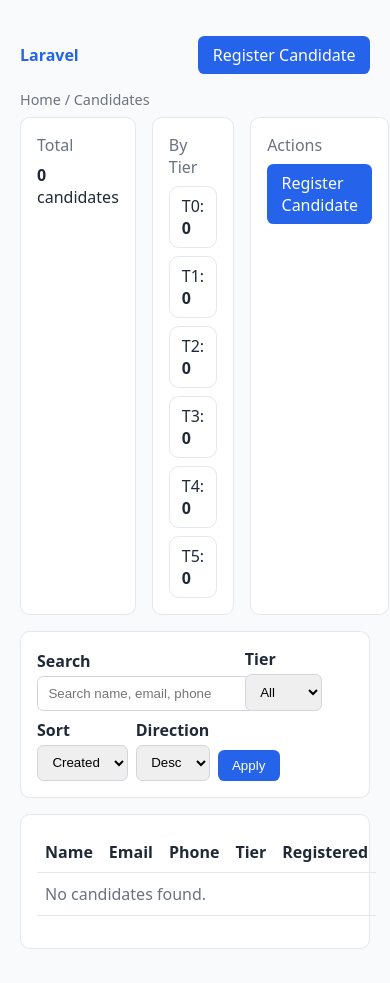
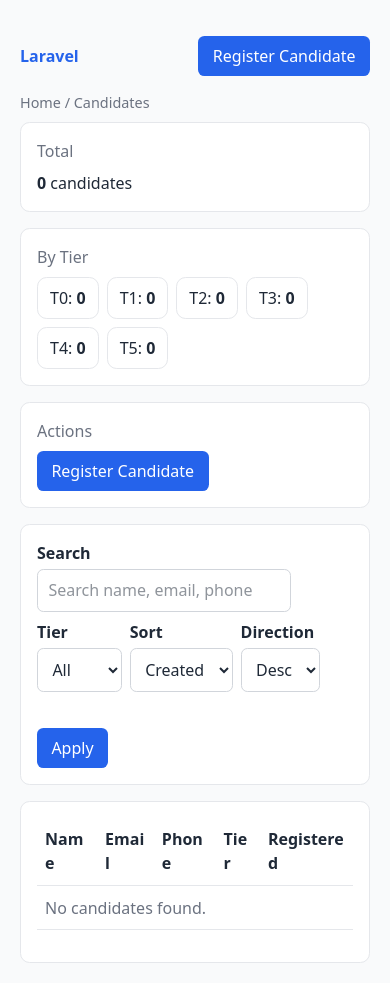
Before and after one commit to MarkColeMukisa/candidate_cat_platform, a Laravel app: page /candidates in a window 390 px wide. Before the commit the page ends 949 px from the top, so only its background shows below. Run offline with Laravel 12, Linux system fonts and the light colour scheme; data that the repository does not hold is empty; style sheets or scripts are compiled from the project's sources.

Commit message:
Make UI responsive on mobile: mobile-first grids, responsive table wrapper, include Vite CSS/JS in app layout

```diff
--- a/resources/views/candidates/index.blade.php
+++ b/resources/views/candidates/index.blade.php
@@ -60,6 +60,7 @@
 </div>
 
 <div class="card">
+    <div class="table-responsive">
         <table class="table">
             <thead>
                 <tr>
@@ -86,6 +87,7 @@
                 @endforelse
             </tbody>
         </table>
+    </div>
 
     <div class="mt-4">
         {{ $candidates->links() }}
--- a/resources/views/layouts/app.blade.php
+++ b/resources/views/layouts/app.blade.php
@@ -4,6 +4,7 @@
     <meta charset="UTF-8">
     <meta name="viewport" content="width=device-width, initial-scale=1.0">
     <title>{{ config('app.name', 'Candidate Platform') }}</title>
+    @vite(['resources/css/app.css', 'resources/js/app.js'])
     <style>
         :root { --c:#1f2937; --a:#2563eb; --bg:#f9fafb; --muted:#6b7280; --ok:#16a34a; --bad:#dc2626; }
         body { font-family: system-ui, -apple-system, Segoe UI, Roboto, Ubuntu, Cantarell, 'Helvetica Neue', Arial, 'Noto Sans', 'Apple Color Emoji', 'Segoe UI Emoji'; margin:0; background:var(--bg); color:var(--c);}
@@ -13,15 +14,24 @@
         .btn { background: var(--a); color:#fff; padding:.5rem .9rem; border-radius:.4rem; border:none; cursor:pointer; display:inline-block; }
         .btn.secondary { background:#111827; }
         .card { background:#fff; border:1px solid #e5e7eb; border-radius:.6rem; padding:1rem; }
-        .grid { display:grid; gap:1rem; }
-        .grid.cols-2 { grid-template-columns: 1fr 1fr; }
-        .grid.cols-3 { grid-template-columns: repeat(3, 1fr); }
+        /* Mobile-first grids */
+        .grid { display:grid; gap:1rem; grid-template-columns: 1fr; }
+        /* sm >= 640px */
+        @media (min-width: 640px) {
+            .grid.cols-2 { grid-template-columns: 1fr 1fr; }
+            .grid.cols-3 { grid-template-columns: repeat(2, 1fr); }
+        }
+        /* lg >= 1024px */
+        @media (min-width: 1024px) {
+            .grid.cols-3 { grid-template-columns: repeat(3, 1fr); }
+        }
         .mb-2 { margin-bottom:.5rem; } .mb-4{margin-bottom:1rem;} .mt-2{margin-top:.5rem;} .mt-4{margin-top:1rem;} .mt-6{margin-top:1.5rem;}
         label { font-weight:600; display:block; margin-bottom:.25rem; }
         input[type=text], input[type=email], select { width:100%; padding:.55rem .65rem; border:1px solid #d1d5db; border-radius:.4rem; }
         .row { display:flex; gap:.5rem; align-items:center; }
         .table { width:100%; border-collapse: collapse; }
-        .table th, .table td { padding:.6rem .5rem; border-bottom:1px solid #e5e7eb; text-align:left; }
+        .table th, .table td { padding:.6rem .5rem; border-bottom:1px solid #e5e7eb; text-align:left; word-break: break-word; }
+        .table-responsive { width:100%; overflow-x:auto; }
         .badge { display:inline-block; padding:.2rem .5rem; border-radius:999px; font-size:.85rem; background:#eef2ff; color:#3730a3; }
         .stats { display:flex; gap:.5rem; flex-wrap: wrap; }
         .stat { background:#fff; border:1px solid #e5e7eb; border-radius:.6rem; padding:.5rem .75rem; }
```
Lines whose indentation alone changed are shown as unchanged.
